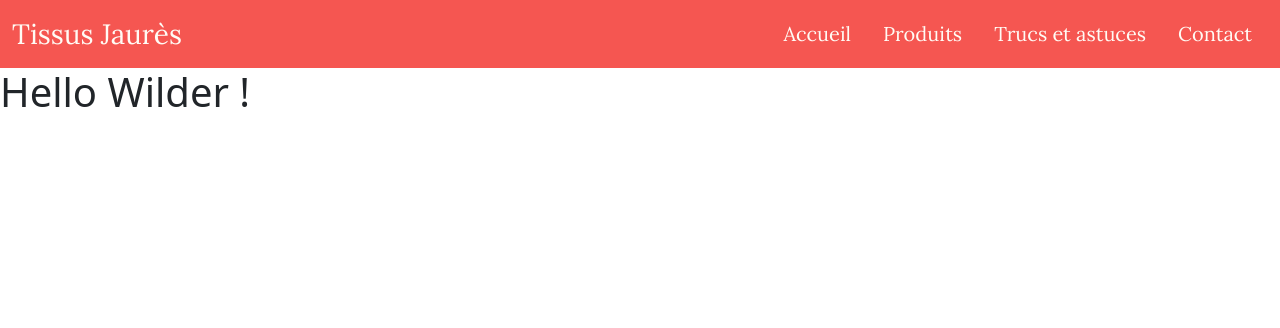
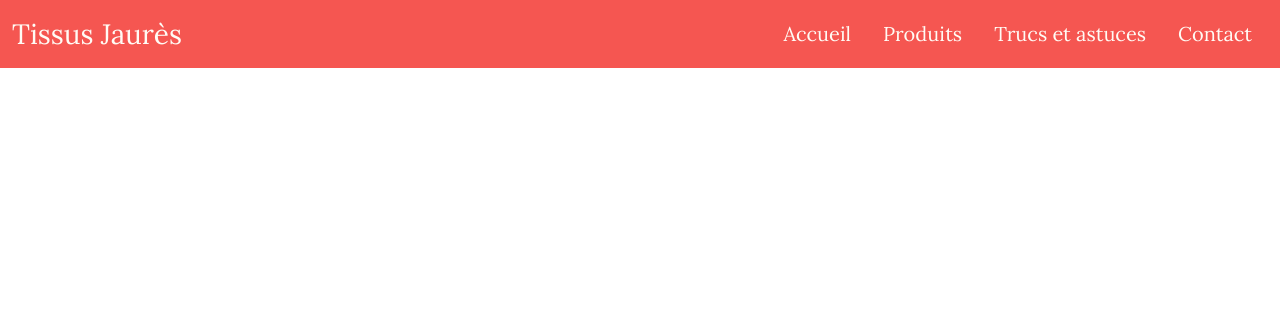
Before and after one commit to WildCodeSchool/2022-03-php-orleans-project-tissusjaures, a PHP site: template src/View/Home/index.html.twig in a window 1280 px wide. Shown: the top 328 px of the page. Run offline with PHP 8.4, Linux system fonts and the light colour scheme; the template is opened without the code that fills it, so the values that code supplies are empty; some libraries are stand-ins or nearby versions; some web fonts are replaced.

Commit message:
removed useless title

```diff
--- a/src/View/Home/index.html.twig
+++ b/src/View/Home/index.html.twig
@@ -1,5 +1 @@
 {% extends 'layout.html.twig' %}
-
-{% block content %}
-    <h1>Hello Wilder !</h1>
-{% endblock %}
--- a/src/View/adminLayout.html.twig
+++ b/src/View/adminLayout.html.twig
@@ -5,3 +5,5 @@
 {% block stylesheet %}
 <link rel="stylesheet" href="/assets/css/adminstyle.css">
 {% endblock %}
+{% block navbar %}
+{% endblock %}
```
